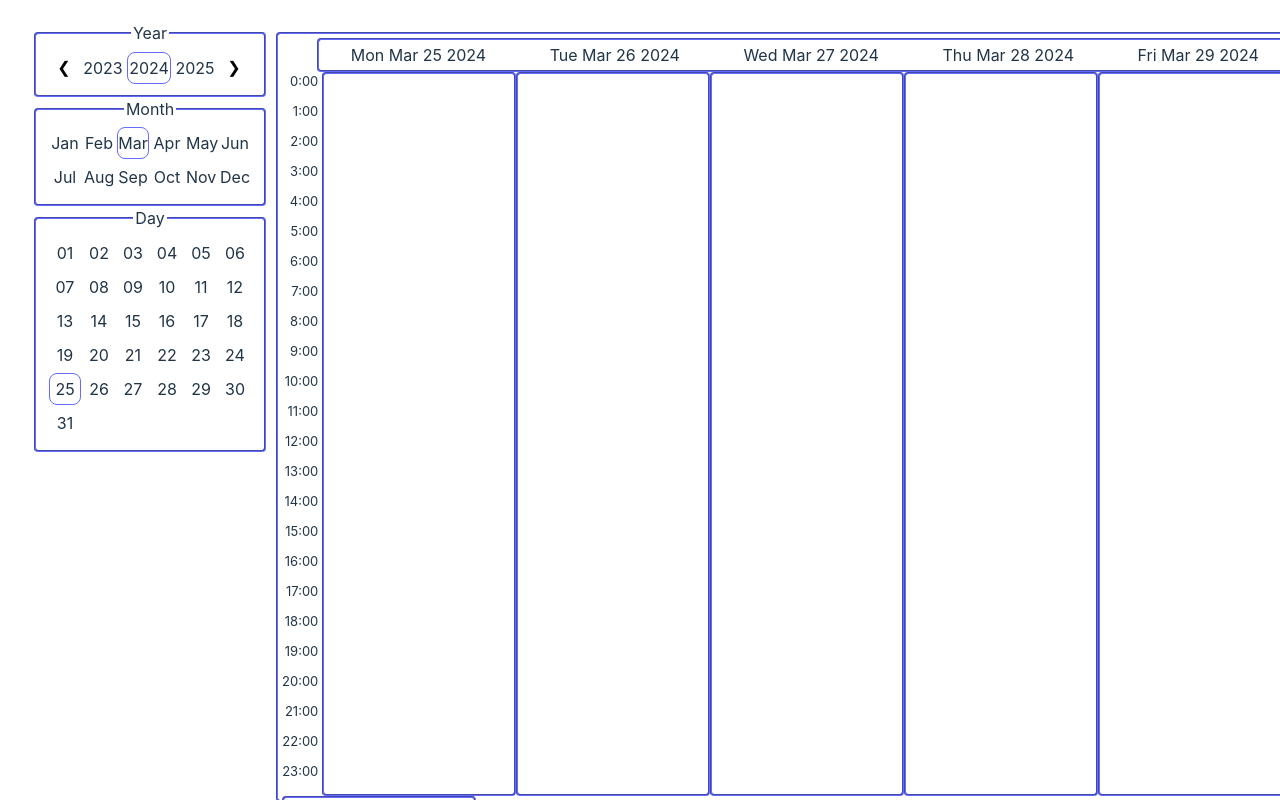
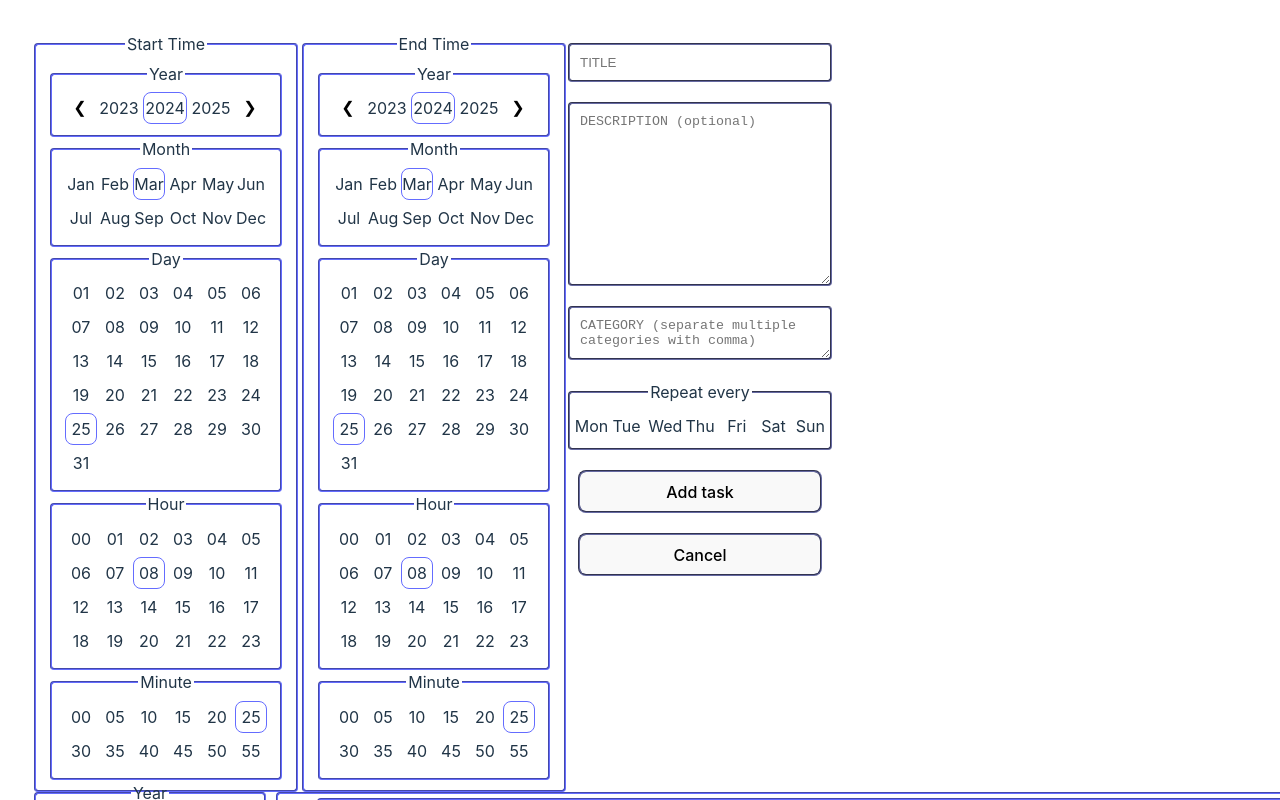
Before and after one commit to Zyphdoz/Temporal-Architect-App, a React (Vite) app: page / in a window 1280 px wide. Shown: the top 800 px of the page. Built offline with nearby package versions, Linux system fonts and the light colour scheme.

Commit message:
tasks show up in correct place on calendar

```diff
--- a/src/App.tsx
+++ b/src/App.tsx
@@ -15,7 +15,7 @@ function App() {
 
   return (
     <>
-      <div className="hidden">
+      <div className="">
       <CalendarTaskEditor onTaskSubmit={handleOnTaskSubmit}/>
       </div>
       <Calendar calendarTasks={calendarTasks}/>
--- a/src/Calendar.tsx
+++ b/src/Calendar.tsx
@@ -1,15 +1,17 @@
 import { useState } from "react";
 import { CalendarTask } from "./types/CalendarTask";
 import DateTimePicker from "./DateTimePicker";
-import { DateAndTime } from "./types/DateAndTime";
-import "./styles/Calendar.css"
+import { DateAndTime, Day, Minute, Hour, Month } from "./types/DateAndTime";
+import "./styles/Calendar.css";
 
 export default function Calendar({
   calendarTasks,
 }: {
   calendarTasks: CalendarTask[];
 }) {
-  const [dayLabels, setDayLabels] = useState<Date[]>(populateWithSevenNewDates());
+  const [dayLabels, setDayLabels] = useState<Date[]>(
+    initializeWithSevenNextDays()
+  );
 
   function handleDateTimePickerStateChange(event: DateAndTime) {
     setDayLabels(() => {
@@ -20,10 +22,10 @@ export default function Calendar({
         newDates.push(date);
       }
       return newDates;
-    })
+    });
   }
 
-  function populateWithSevenNewDates() {
+  function initializeWithSevenNextDays() {
     const newDates = [];
     for (let i = 0; i < 7; i++) {
       const date = new Date();
@@ -37,7 +39,7 @@ export default function Calendar({
     let html = [];
     for (let i = 0; i < 24; i++) {
       html.push(
-        <div className="HourLabel" key={i}>
+        <div className="HourLabel" key={`HourLabel${i}`}>
           {i}:00
         </div>
       );
@@ -49,7 +51,7 @@ export default function Calendar({
     let html = [];
     for (let i = 0; i < 7; i++) {
       html.push(
-        <div className="DayLabel" key={i}>
+        <div className="DayLabel" key={`DayLabel${i}`}>
           {dayLabels[i].toDateString()}
         </div>
       );
@@ -60,13 +62,231 @@ export default function Calendar({
   function calendarDayColumn() {
     let html = [];
     for (let i = 0; i < 7; i++) {
+      const currentDay = dayLabels[i];
       html.push(
-        <div className="CalendarDayColumn" key={i}>
-
+        <div className="CalendarDayColumn" key={`CalendarDayColumn${i}`}>
+          {insertCalendarEvent(currentDay)}
         </div>
       );
     }
     return html;
+  }
+
+  function insertCalendarEvent(currentDay: Date) {
+    let html = [];
+    const todaysTasks = getSortedTasksForThisDate(currentDay);
+    let previousTaskStartTime = { hour: "00", minute: "00" };
+
+    const hourHeightInPixels: number = 37;
+    const heightOfCalendarEventContainerMarginTopPlusBottom: number = 2;
+
+    for (let i = 0; i < todaysTasks.length; i++) {
+      const { title, taskDuration, startTime, endTime } = todaysTasks[i];
+      let duration: string = `${startTime.hour}:${startTime.minute}-${endTime.hour}:${endTime.minute}`;
+      let taskHeight: number =
+        (taskDuration / 3600000) *
+        (hourHeightInPixels);
+
+      const hoursSincePreviousTask = getHoursBetween(
+        previousTaskStartTime,
+        startTime
+      );
+
+      const heightOfFillerDiv: number =
+        hoursSincePreviousTask * hourHeightInPixels +
+        hoursSincePreviousTask *
+          heightOfCalendarEventContainerMarginTopPlusBottom;
+
+      // calculate correct task height for tasks that span across midnight
+      if (taskCrossesMidnight(todaysTasks[i])) {
+        if (thisIsTheFirstDayOfTheTask(startTime, currentDay)) {
+          taskHeight =
+            getHoursToMidnight(startTime) *
+            (hourHeightInPixels +
+              heightOfCalendarEventContainerMarginTopPlusBottom);
+          if (hoursSincePreviousTask > 0) {
+            // insert invisible div to fill up the empty space before the task,
+            html.push(fillerDiv(heightOfFillerDiv, i));
+          }
+        } else if (thisIsTheLastDayOfTheTask(endTime, currentDay)) {
+          taskHeight =
+            getHoursSinceMidnight(endTime) *
+            (hourHeightInPixels +
+              heightOfCalendarEventContainerMarginTopPlusBottom);
+        } else {
+          // task spans the entire day
+          taskHeight =
+            24 *
+            (hourHeightInPixels +
+              heightOfCalendarEventContainerMarginTopPlusBottom);
+        }
+      } else if (hoursSincePreviousTask > 0) {
+        // insert invisible div to fill up the empty space before the task,
+        html.push(fillerDiv(heightOfFillerDiv, i));
+      }
+
+      html.push(
+        <div
+          className="CalendarEventContainer"
+          style={{
+            height: `${taskHeight}px`,
+            minHeight: `${taskHeight}px`,
+          }}
+          key={`CalendarEventContainer${i}`}
+        >
+          <div className="CalendarEventTitle">
+            {duration} <br />
+            {title}
+          </div>
+        </div>
+      );
+
+      previousTaskStartTime = {
+        hour: endTime.hour,
+        minute: endTime.minute,
+      };
+    }
+    return html;
+  }
+
+  function getHoursBetween(
+    endOfPreviousTask: { hour: string; minute: string },
+    startOfNextTask: DateAndTime
+  ): number {
+    const prevHour = parseInt(endOfPreviousTask.hour);
+    const prevMinute = parseInt(endOfPreviousTask.minute);
+    const nextHour = parseInt(startOfNextTask.hour);
+    const nextMinute = parseInt(startOfNextTask.minute);
+
+    return nextHour - prevHour + (nextMinute - prevMinute) / 60;
+  }
+
+  function fillerDiv(height: number, key: number) {
+    return (
+      <div
+        className="CalendarEventContainer-filler"
+        style={{
+          height: `${height}px`,
+          minHeight: `${height}px`,
+        }}
+        key={`CalendarEventContainer-filler${key}`}
+      >
+        <div className="CalendarEventTitle"></div>
+      </div>
+    );
+  }
+
+  function getHoursToMidnight(startTime: DateAndTime): number {
+    const { hour, minute } = startTime;
+    let hoursToMidnight = 24 - 1 - parseInt(hour);
+    const minutesToMidnight = 60 - parseInt(minute);
+    hoursToMidnight += minutesToMidnight / 60;
+    return hoursToMidnight;
+  }
+
+  function getHoursSinceMidnight(endTime: DateAndTime): number {
+    const { hour, minute } = endTime;
+    return parseInt(hour) + parseInt(minute) / 60;
+  }
+
+  function thisIsTheFirstDayOfTheTask(
+    startTime: DateAndTime,
+    currentDay: Date
+  ): boolean {
+    const startDayString: string = startTime.date.toLocaleString("en-US", {
+      weekday: "short",
+      year: "numeric",
+      month: "long",
+      day: "numeric",
+    });
+    const currentDayString: string = currentDay.toLocaleString("en-US", {
+      weekday: "short",
+      year: "numeric",
+      month: "long",
+      day: "numeric",
+    });
+
+    return startDayString === currentDayString;
+  }
+
+  function thisIsTheLastDayOfTheTask(
+    endTime: DateAndTime,
+    currentDay: Date
+  ): boolean {
+    const endDayString: string = endTime.date.toLocaleString("en-US", {
+      weekday: "short",
+      year: "numeric",
+      month: "long",
+      day: "numeric",
+    });
+    const currentDayString: string = currentDay.toLocaleString("en-US", {
+      weekday: "short",
+      year: "numeric",
+      month: "long",
+      day: "numeric",
+    });
+
+    return endDayString === currentDayString;
+  }
+
+  function taskHappensThisDay(task: CalendarTask, thisDay: Date): boolean {
+    const currentWeekDay: string = thisDay.toLocaleString("en-US", {
+      weekday: "short",
+    });
+
+    switch (currentWeekDay) {
+      case "Mon":
+        if (task.repeatMonday) return true;
+        break;
+      case "Tue":
+        if (task.repeatTuesday) return true;
+        break;
+      case "Wed":
+        if (task.repeatWednesday) return true;
+        break;
+      case "Thu":
+        if (task.repeatThursday) return true;
+        break;
+      case "Fri":
+        if (task.repeatFriday) return true;
+        break;
+      case "Sat":
+        if (task.repeatSaturday) return true;
+        break;
+      case "Sun":
+        if (task.repeatSunday) return true;
+        break;
+      default:
+        break;
+    }
+
+    if (thisIsTheFirstDayOfTheTask(task.startTime, thisDay)) return true;
+    if (thisIsTheLastDayOfTheTask(task.endTime, thisDay)) return true;
+
+    const endTime = task.endTime.date.getTime();
+    const startTime = task.startTime.date.getTime();
+    const thisTime = thisDay.getTime();
+
+    if (thisTime >= startTime && thisTime <= endTime) return true;
+
+    return false;
+  }
+
+  function getSortedTasksForThisDate(date: Date) {
+    let tasksThisDay: CalendarTask[] = [];
+    calendarTasks.forEach((task) => {
+      if (taskHappensThisDay(task, date)) {
+        tasksThisDay.push(task);
+      }
+    });
+
+    return tasksThisDay
+      .slice()
+      .sort((a, b) => a.startTime.date.getTime() - b.startTime.date.getTime());
+  }
+
+  function taskCrossesMidnight(task: CalendarTask): boolean {
+    return task.startTime.day !== task.endTime.day;
   }
 
   return (
--- a/src/styles/Calendar.css
+++ b/src/styles/Calendar.css
@@ -10,7 +10,7 @@
 
 .CalendarContainer {
     width: 1394px;
-    height: 754px;
+    height: 994px;
     border: 2px groove #646cff;
     border-radius: 4px;
     display: flex;
@@ -39,15 +39,41 @@
 
 .HourLabel {
     display: flex;
-    height: 30px;
+    height: 39px;
     padding-right: 4px;
     font-size: 13px;
 }
 
 .CalendarDayColumn {
     width: 190px;
-    height: 720px;
+    height: 889px;
+    height: 937px;
     border: 2px groove #646cff;
     border-radius: 4px;
-    display: inline-block;
+    display: inline-flex;
+    flex-direction: column;
+    align-items: center;
+    overflow: hidden;
 }
+
+.CalendarEventContainer {
+    width: 90%;
+    display: flex;
+    background-color: navy;
+    border-radius: 8px;
+    margin: 1px;
+    overflow: hidden;
+    line-height: 18px;
+    font-size: 13px;
+}
+
+.CalendarEventContainer-filler {
+    background-color: transparent;
+}
+
+.CalendarEventTitle {
+    display: flex;
+    width: 100%;
+    justify-content: center;
+    overflow: hidden;
+}
```
